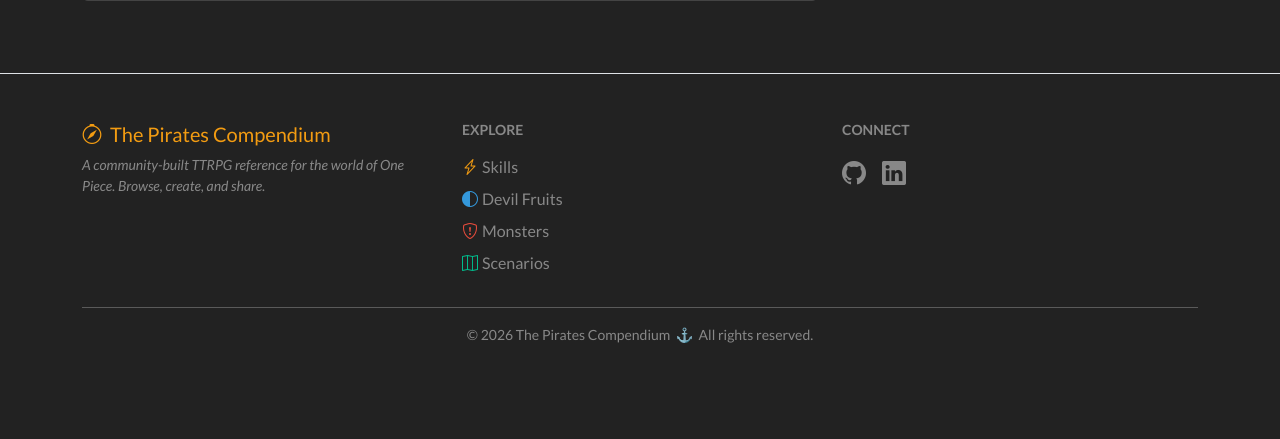
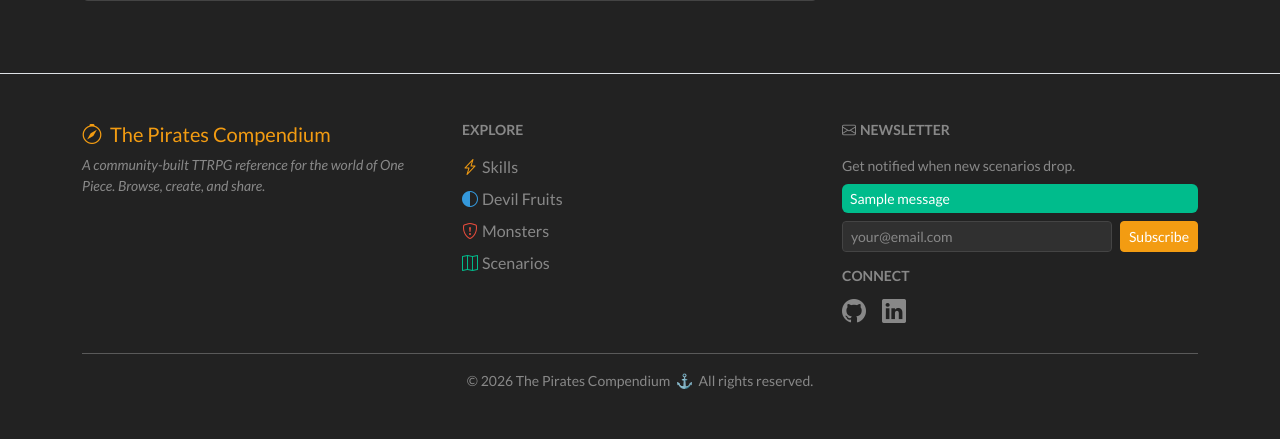
Before and after one commit to SerhiiHryniuk/the-pirates-compendium, a Django app: a page that uses templates/compendium/includes/footer.html in a window 1280 px wide. Shown: the part 769-1208 px from the top of the page. Before the commit the page ends 1112 px from the top, so only its background shows below. Run offline with Django 5.2, Linux system fonts and the light colour scheme; tables that the repository leaves empty hold one stand-in row (values such as "Sample post"); grey boxes marked "Sample" are stand-in pictures; one stand-in notice (Sample message) is shown; some libraries are stand-ins or nearby versions.

Commit message:
feat: add newsletter form to footer template

```diff
--- a/templates/compendium/includes/footer.html
+++ b/templates/compendium/includes/footer.html
@@ -39,10 +39,44 @@
       </div>
 
       <div class="col-md-4">
-        <h6 class="text-uppercase text-muted small fw-bold mb-3">Connect</h6>
+        <h6 class="text-uppercase text-muted small fw-bold mb-3">
+          <i class="bi bi-envelope me-1"></i>Newsletter
+        </h6>
+        <p class="text-muted small mb-2">Get notified when new scenarios drop.</p>
+
+        {% if messages %}
+          {% for message in messages %}
+            <div class="alert py-1 px-2 small mb-2
+        {% if message.tags == 'success' %}alert-success
+        {% elif message.tags == 'error' %}alert-danger
+        {% else %}alert-info{% endif %}">
+              {{ message }}
+            </div>
+          {% endfor %}
+        {% endif %}
+
+        <form action="{% url 'compendium:subscribe' %}" method="post" class="d-flex gap-2 mb-3">
+          {% csrf_token %}
+          <input
+              type="email"
+              name="email"
+              placeholder="your@email.com"
+              required
+              class="form-control form-control-sm bg-dark text-light border-secondary"
+          >
+          <button type="submit" class="btn btn-warning btn-sm text-nowrap">
+            Subscribe
+          </button>
+        </form>
+
+        <h6 class="text-uppercase text-muted small fw-bold mb-2">Connect</h6>
         <div class="d-flex gap-3 fs-4">
-          <a href="https://github.com/SerhiiHryniuk/the-pirates-compendium" class="text-muted" title="GitHub"><i class="bi bi-github"></i></a>
-          <a href="https://www.linkedin.com/in/serhii-hryniuk-7a3902271/" class="text-muted" title="LinkedIn"><i class="bi bi-linkedin"></i></a>
+          <a href="https://github.com/SerhiiHryniuk/the-pirates-compendium" class="text-muted" title="GitHub">
+            <i class="bi bi-github"></i>
+          </a>
+          <a href="https://www.linkedin.com/in/serhii-hryniuk-7a3902271/" class="text-muted" title="LinkedIn">
+            <i class="bi bi-linkedin"></i>
+          </a>
         </div>
       </div>
 
```
